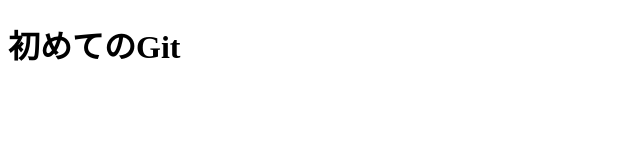
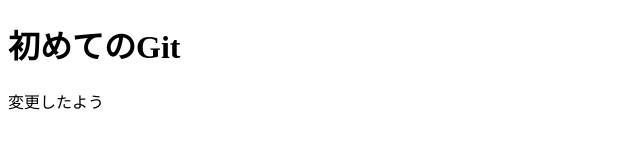
Before and after one commit to JunP0000/gitsample, a plain HTML site: page index.html in a window 1280 px wide. Shown: the whole page, without its empty margins (0-640 px from the left). Drawn offline with Linux system fonts and the light colour scheme.

Commit message:
11行目にｐタグ増えたぜよ

```diff
--- a/index.html
+++ b/index.html
@@ -8,5 +8,6 @@
 </head>
 <body>
   <h1>初めてのGit</h1>
+  <p>変更したよう</p>
 </body>
 </html>
```
